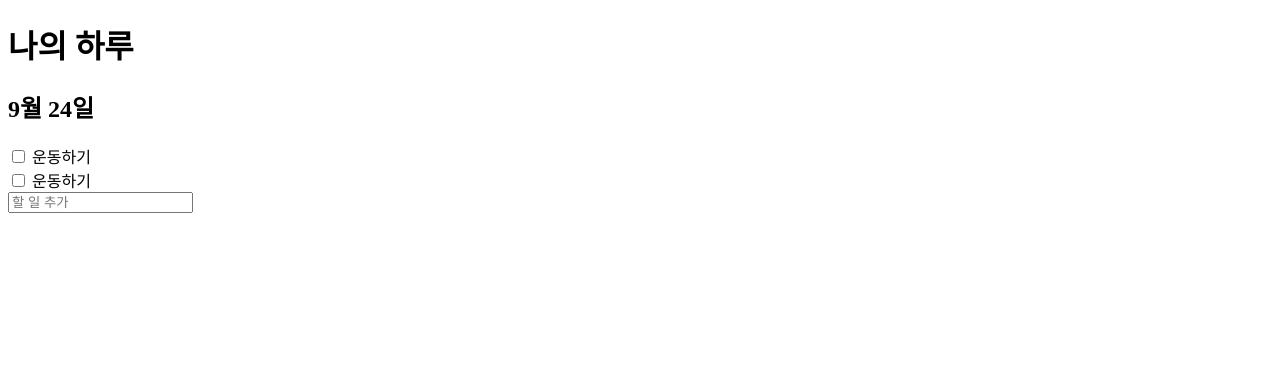
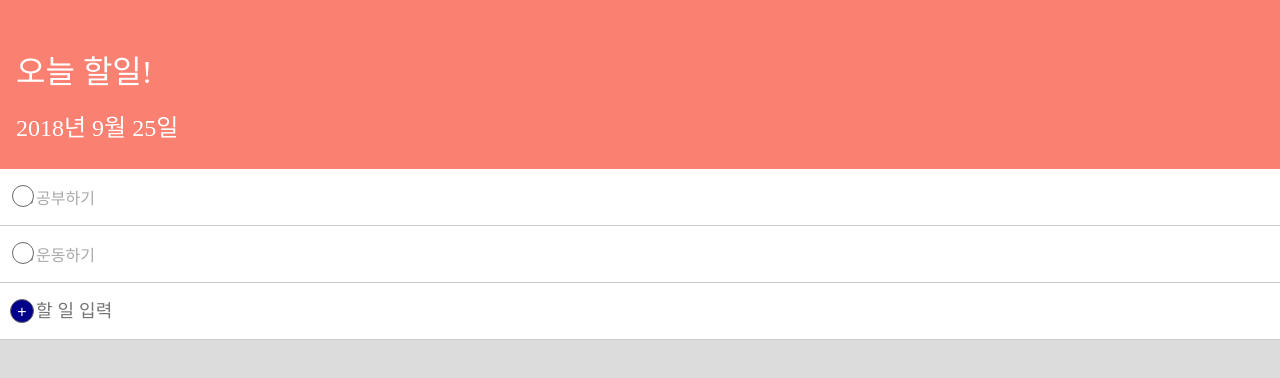
Before and after one commit to yooasd11/angularTodo, an Angular app: page / in a window 1280 px wide. Shown: the top 378 px of the page. Built offline with nearby package versions, Linux system fonts and the light colour scheme.

Commit message:
스타일 추가 및 기타 수정

```diff
--- a/src/app/app.component.css
+++ b/src/app/app.component.css
@@ -0,0 +1,15 @@
+.title {
+    background-color: salmon;
+    padding: 46px 26px 26px 16px;
+    color: white;
+    font-weight: normal;
+}
+
+h1, h2 {
+    margin: 0;
+    font-weight: normal;
+}
+
+h1 {
+    margin-bottom: 16px;
+}
--- a/src/app/app.component.html
+++ b/src/app/app.component.html
@@ -1,2 +1,6 @@
 <!--The content below is only a placeholder and can be replaced.-->
-<todo-items></todo-items>
+<div class="title">
+    <h1>오늘 할일!</h1>
+    <h2>{{ date }}</h2>
+</div>
+<app-todo-items></app-todo-items>
--- a/src/app/app.component.ts
+++ b/src/app/app.component.ts
@@ -7,5 +7,9 @@ import { Component } from '@angular/core';
 })
 // import 와 export 키워드는 ES6 에서 제공하는 모듈 시스템 지
 export class AppComponent {
-  title = 'todo';
+  date = '';
+  constructor() {
+    let newDate = new Date();
+    this.date = newDate.getFullYear() + '년 ' + (newDate.getMonth() + 1) + '월 ' + newDate.getDate() + '일';
+  }
 }
--- /dev/null
+++ b/src/app/todo/items/add-item/add-item.component.ts
@@ -0,0 +1,55 @@
+import { Component, OnInit, Output, EventEmitter } from '@angular/core';
+
+@Component({
+  selector: 'app-add-item',
+  template: `
+  <button (click)="add(newText)">+</button>
+  <input type="text" placeholder="할 일 입력" [(ngModel)]="newText">
+  `,
+  // host 는 컴포넌트 자체를 선택함
+  styles: [`
+  :host {
+     display: block;
+     padding: 16px 16px 16px 10px;
+     background-color: white;
+  }
+
+  input {
+    display: inline-block;
+    font-size: 18px;
+    border: none;
+  }
+
+  input.focus, button.focus {
+    outline: none;
+  }
+
+  button {
+    width: 24px;
+    height: 24px;
+    border-radius: 24px;
+    font-size: 16px;
+    line-height: 17px;
+    border: 1px solid dimgray;
+    background-color: darkblue;
+    color: white;
+  }
+  `]
+})
+export class AddItemComponent implements OnInit {
+  // Event emitter로 output 발생시키겠다.
+  @Output() onItemAdded = new EventEmitter();
+  newText: string;
+  constructor() { }
+
+  ngOnInit() {
+  }
+
+  add(newText: string) {
+    if (newText.length == 0) {
+      return;
+    }
+    this.onItemAdded.emit(newText);
+    this.newText = '';
+  }
+}
--- a/src/app/todo/items/item/item.component.ts
+++ b/src/app/todo/items/item/item.component.ts
@@ -1,15 +1,61 @@
-import { Component, OnInit } from '@angular/core';
+import { Component, OnInit, Input } from '@angular/core';
+import { Item } from '../../share/item.model';
 
 // inline-template / style 옵션으로 작성됨!!
 @Component({
-  selector: 'todo-item',
+  selector: 'app-todo-item',
   template: `
-    <input type="checkbox"> 운동하기
+  <input type="checkbox" [checked]="item.done"><label>{{item.text}}</label>
   `,
-  styles: []
+  styles: [`
+  :host {
+    display: block;
+    padding: 16px;
+    color: darkgray;
+    background-color: white;
+ }
+
+ input {
+   position: relative;
+ }
+
+ input:before {
+   content: "";
+   display: inline-block;
+   width: 20px;
+   height: 20px;
+   background-color: white;
+   border-radius: 20px;
+   position: absolute;
+   top: -6px;
+   left: -8px;
+   border: 1px solid dimgray;
+ }
+
+ input:checked:after {
+   content: '\\2713';
+   display: inline-block;
+   font-size: 18px;
+   width: 20px;
+   height: 20px;
+   border-radius: 20px;
+   position: absolute;
+   top: -6px;
+   left: -8px;
+   border: 1px solid dimgray;
+   background-color: dimgray;
+   text-align: center;
+   color: white;
+ }
+
+ input:checked + label {
+   text-decoration: line-through;
+ }
+  `]
 })
 export class ItemComponent implements OnInit {
-
+  // 부모 컴포넌트로부터 받아옴
+  @Input() item: Item
   constructor() { }
 
   ngOnInit() {
--- a/src/app/todo/items/items.component.css
+++ b/src/app/todo/items/items.component.css
@@ -0,0 +1,3 @@
+app-todo-item, app-add-item {
+    border-bottom: 1px solid #cccccc;
+}
--- a/src/app/todo/items/items.component.html
+++ b/src/app/todo/items/items.component.html
@@ -1,15 +1,12 @@
-<div class="title">
-  <h1>나의 하루</h1>
-  <h2>9월 24일</h2>
-</div>
 <div>
-  <div>
-    <todo-item></todo-item>
-  </div>
-  <div>
-    <todo-item></todo-item>
+  <!-- items component 클래스의 items 멤버를 iteration -->
+  <!-- click event를 바인딩 -->
+  <div *ngFor="let item of items" (click)="toggleDone(item)">
+    <!-- 자식 컴포넌트의 @input 주입 -->
+    <app-todo-item [item]='item'></app-todo-item>
   </div>
 </div>
 <div>
-  <input type="text" placeholder="할 일 추가">
+  <!-- $event : EventEmitter가 전달한 값 -->
+  <app-add-item (onItemAdded)="addItem($event)"></app-add-item>
 </div>
--- a/src/app/todo/items/items.component.ts
+++ b/src/app/todo/items/items.component.ts
@@ -1,17 +1,33 @@
 import { Component, OnInit } from '@angular/core';
+import { Item } from '../share/item.model';
 
 @Component({
-  selector: 'todo-items',    // '#', '.' 등을 이용해 아이디나 클래스 지정 가능, 지금은 그냥 element
+  selector: 'app-todo-items',    // '#', '.' 등을 이용해 아이디나 클래스 지정 가능, 지금은 그냥 element
   templateUrl: './items.component.html',    // 뷰에 대한 정의
   styleUrls: ['./items.component.css']      // 배열이므로 여러개 가능
 })
 
 // 로직을 수행하는 클래스
 export class ItemsComponent implements OnInit {
+  items : Item[];
 
-  constructor() { }
+  constructor() {
+    this.items = [
+      { done: false, text: "공부하기" },
+      { done: false, text: "운동하기" }
+    ]
+   }
 
   ngOnInit() {
   }
 
+  toggleDone(item) {
+    item.done = !item.done;
+  }
+
+  addItem(text: string) {
+    this.items.push({
+      done: false, text: text
+    });
+  }
 }
--- /dev/null
+++ b/src/app/todo/share/item.model.ts
@@ -0,0 +1,4 @@
+export class Item {
+    done: boolean;
+    text: string;
+}
--- a/src/styles.css
+++ b/src/styles.css
@@ -1 +1,5 @@
 /* You can add global styles to this file, and also import other style files */
+body {
+    margin: 0;
+    background-color: gainsboro;
+}
```
Also changed, not shown: src/app/todo/todo.module.ts (+5 -2 lines), 1 other file (tests, documents, lock files or other folders).
